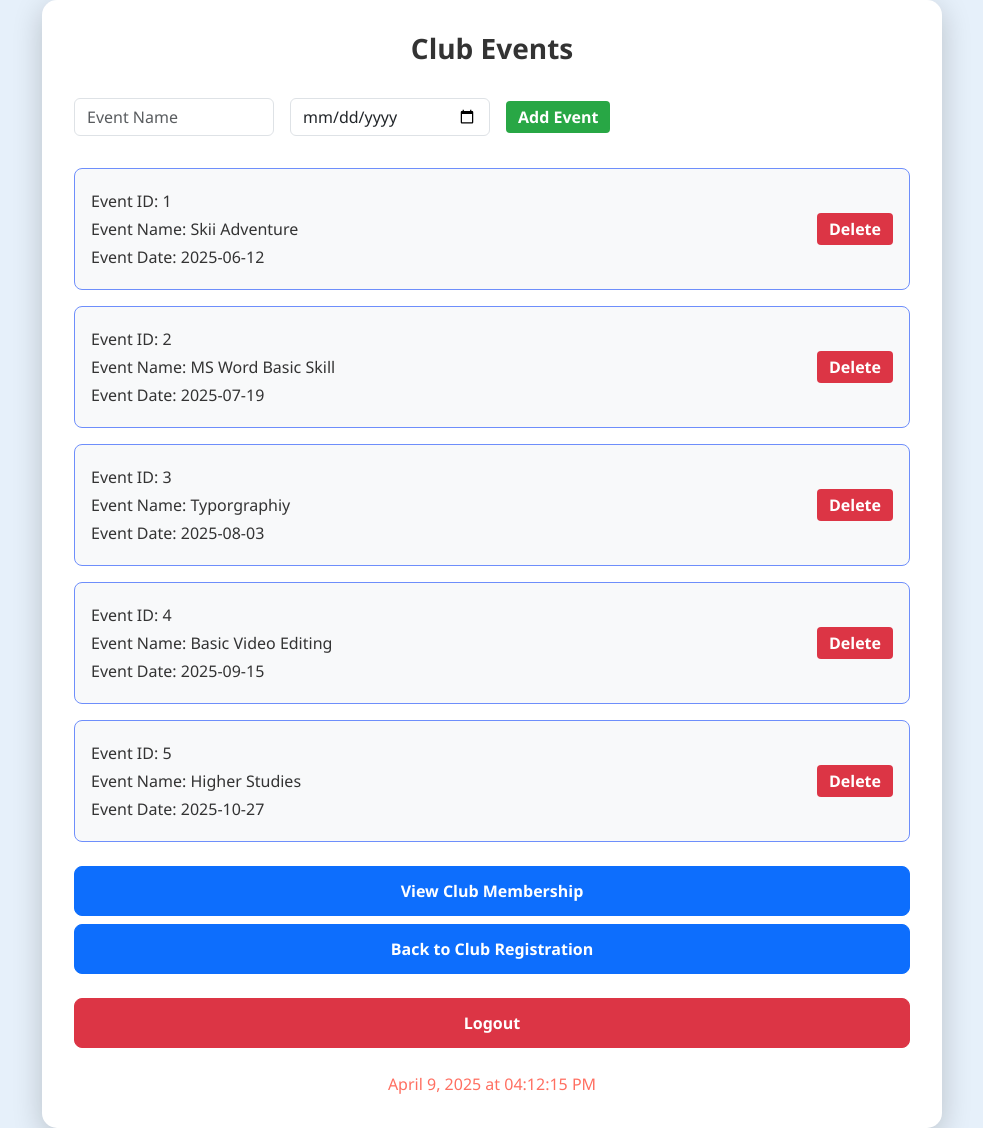
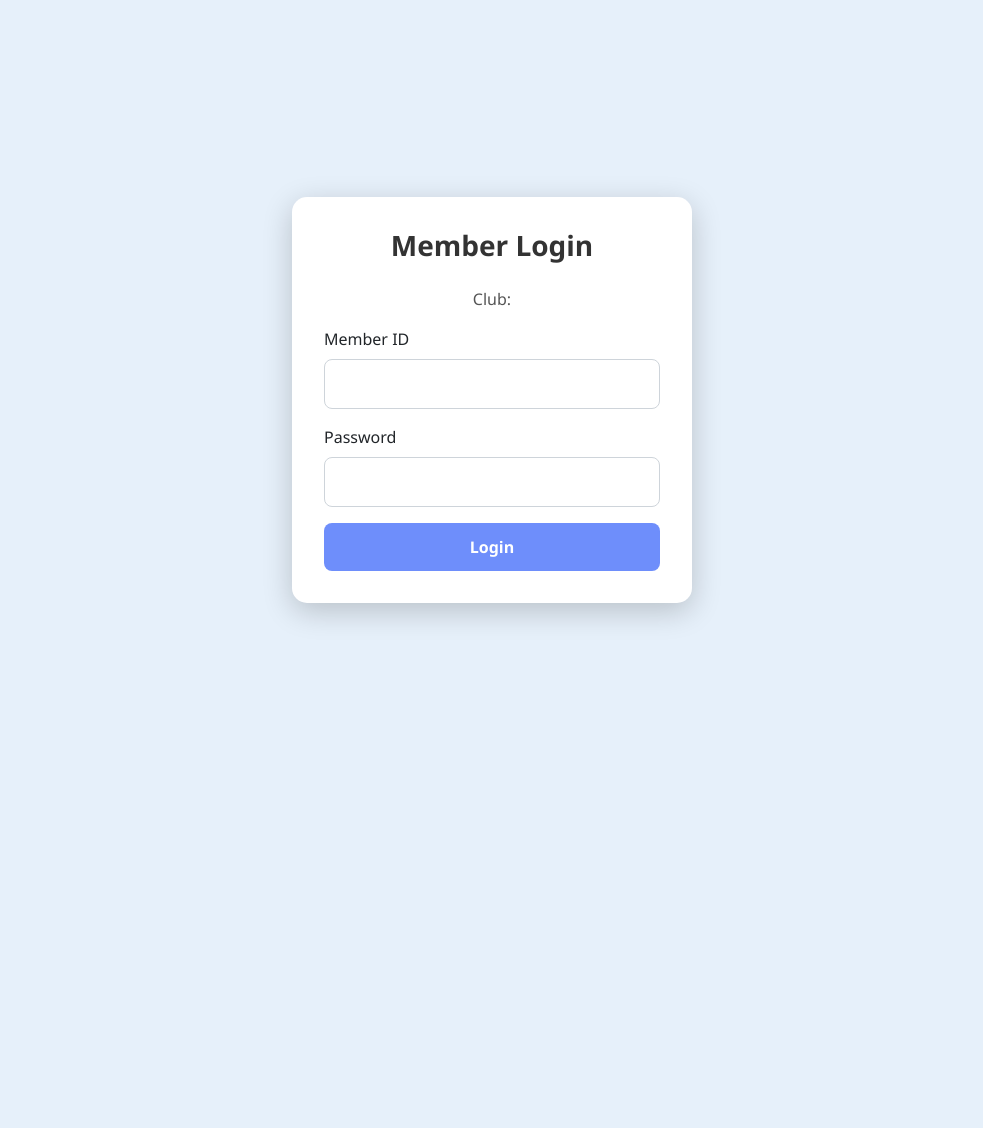
Before and after one commit to ratul41907/Club-Management-System, a PHP site: page /general.php in a window 1280 px wide. Shown: the whole page, without its empty margins (148-1131 px from the left). After the commit the page ends 621 px from the top, so only its background shows below. Run offline with PHP 8.4, Linux system fonts and the light colour scheme; the visitor is signed in with stand-in values (Sample User, id 1).

Commit message:
Add files via upload

```diff
--- a/general.php
+++ b/general.php
@@ -1,76 +1,44 @@
 <?php
 session_start();
 
-// Check if user is logged in (either as lead or general member)
-if (!isset($_SESSION['logged_in']) || $_SESSION['logged_in'] !== true) {
+// Check if user is logged in and has selected a club
+if (!isset($_SESSION['logged_in']) || $_SESSION['logged_in'] !== true || !isset($_SESSION['selected_club_id'])) {
     header("Location: index.php");
     exit();
 }
 
-// Determine user role
-$is_lead = isset($_SESSION['lead_logged_in']) && $_SESSION['lead_logged_in'] === true;
-$is_general = isset($_SESSION['general_logged_in']) && $_SESSION['general_logged_in'] === true;
+// Handle member login form submission
+if (isset($_POST['member_login'])) {
+    $member_id = trim($_POST['member_id'] ?? '');
+    $password = trim($_POST['password'] ?? '');
 
-if (!$is_lead && !$is_general) {
-    header("Location: index.php");
-    exit();
+    // Hardcoded credentials for demo (replace with database check in production)
+    $valid_member_id = "member123";
+    $valid_password = "pass456";
+
+    if ($member_id === $valid_member_id && $password === $valid_password) {
+        $_SESSION['member_logged_in'] = true;
+        $_SESSION['member_id'] = $member_id;
+        header("Location: member_dashboard.php"); // Redirect to a member dashboard
+        exit();
+    } else {
+        $login_error = "Invalid Member ID or Password!";
+    }
 }
 
-// Ensure events array exists in session
-if (!isset($_SESSION['events']) || !is_array($_SESSION['events'])) {
-    $_SESSION['events'] = [
-        ['event_id' => 1, 'event_name' => 'Skii Adventure', 'event_date' => '2025-06-12'],
-        ['event_id' => 2, 'event_name' => 'MS Word Basic Skill', 'event_date' => '2025-07-19'],
-        ['event_id' => 3, 'event_name' => 'Typorgraphiy', 'event_date' => '2025-08-03'],
-        ['event_id' => 4, 'event_name' => 'Basic Video Editing', 'event_date' => '2025-09-15'],
-        ['event_id' => 5, 'event_name' => 'Higher Studies', 'event_date' => '2025-10-27']
-    ];
-}
-
-// Handle adding a new event (only for leads)
-if (isset($_POST['add_event'])) {
-    if (!$is_lead) {
-        $_SESSION['access_error'] = "You do not have permission to add events!";
-        header("Location: club_events.php");
-        exit();
-    }
-
-    $event_name = filter_input(INPUT_POST, 'event_name', FILTER_SANITIZE_STRING);
-    $event_date = filter_input(INPUT_POST, 'event_date', FILTER_SANITIZE_STRING);
-
-    if (!empty($event_name) && !empty($event_date) && preg_match('/^\d{4}-\d{2}-\d{2}$/', $event_date)) {
-        $existing_ids = array_column($_SESSION['events'], 'event_id');
-        $new_event_id = empty($existing_ids) ? 1 : (max($existing_ids) + 1);
-
-        $_SESSION['events'][] = [
-            'event_id' => $new_event_id,
-            'event_name' => $event_name,
-            'event_date' => $event_date
-        ];
-    }
-    header("Location: club_events.php");
-    exit();
-}
-
-// Handle deleting an event (only for leads)
-if (isset($_POST['delete_event'])) {
-    if (!$is_lead) {
-        $_SESSION['access_error'] = "You do not have permission to delete events!";
-        header("Location: club_events.php");
-        exit();
-    }
-
-    $index = filter_input(INPUT_POST, 'event_index', FILTER_VALIDATE_INT);
-
-    if ($index !== false && $index !== null && isset($_SESSION['events'][$index])) {
-        unset($_SESSION['events'][$index]);
-        $_SESSION['events'] = array_values($_SESSION['events']);
-    }
-    header("Location: club_events.php");
-    exit();
-}
-
-$events = $_SESSION['events'];
+// Get selected club details
+$selected_club_id = $_SESSION['selected_club_id'];
+$all_clubs = array_merge(
+    [
+        ["club_id" => "1", "club_name" => "Robotics Club"],
+        ["club_id" => "2", "club_name" => "Social Service Club"],
+        ["club_id" => "3", "club_name" => "Game Club"]
+    ],
+    $_SESSION['additional_clubs'] ?? []
+);
+$selected_club = current(array_filter($all_clubs, function($club) use ($selected_club_id) {
+    return $club['club_id'] === $selected_club_id;
+}));
 ?>
 
 <!DOCTYPE html>
@@ -78,7 +46,7 @@ $events = $_SESSION['events'];
 <head>
     <meta charset="UTF-8">
     <meta name="viewport" content="width=device-width, initial-scale=1.0">
-    <title>Club Events - Student Club Management System</title>
+    <title>Member Login - <?php echo htmlspecialchars($selected_club['club_name']); ?></title>
     <link href="https://cdn.jsdelivr.net/npm/bootstrap@5.3.3/dist/css/bootstrap.min.css" rel="stylesheet" integrity="sha384-QWTKZyjpPEjISv5WaRU9OFeRpok6YctnYmDr5pNlyT2bRjXh0JMhjY6hW+ALEwIH" crossorigin="anonymous">
     <style>
         body {
@@ -90,183 +58,75 @@ $events = $_SESSION['events'];
             margin: 0;
             font-family: 'Segoe UI', Tahoma, Geneva, Verdana, sans-serif;
         }
-        .events-container {
-            max-width: 900px;
+        .login-container {
+            max-width: 400px;
             width: 100%;
             padding: 2rem;
             background: white;
             border-radius: 15px;
             box-shadow: 0 8px 30px rgba(0, 0, 0, 0.2);
-            transition: transform 0.3s ease;
-        }
-        .events-container:hover {
-            transform: translateY(-5px);
         }
         h3 {
             font-weight: 700;
             color: #333;
             text-align: center;
-            margin-bottom: 2rem;
-        }
-        .event-box {
-            background: #f8f9fa;
-            border: 1px solid #6e8efb;
-            border-radius: 8px;
-            padding: 1rem;
-            margin-bottom: 1rem;
-            transition: all 0.3s ease;
-            display: flex;
-            justify-content: space-between;
-            align-items: center;
-        }
-        .event-box:hover {
-            transform: scale(1.02);
-            box-shadow: 0 4px 15px rgba(110, 142, 251, 0.2);
-        }
-        .event-info {
-            flex-grow: 1;
-        }
-        .info-text {
-            margin: 0.25rem 0;
-            color: #333;
-        }
-        .btn-delete {
-            padding: 0.25rem 0.75rem;
-            background: #dc3545;
-            border: none;
-            border-radius: 4px;
-            color: white;
-            font-weight: 600;
-            transition: all 0.3s ease;
-        }
-        .btn-delete:hover {
-            background: #c82333;
-            transform: scale(1.05);
-        }
-        .add-event-form {
-            margin-bottom: 2rem;
-            display: flex;
-            gap: 1rem;
-            align-items: center;
+            margin-bottom: 1.5rem;
         }
         .form-control {
-            max-width: 200px;
+            border-radius: 8px;
+            padding: 0.75rem;
+            border: 1px solid #ced4da;
         }
-        .btn-add {
-            padding: 0.25rem 0.75rem;
-            background: #28a745;
+        .form-control:focus {
+            border-color: #6e8efb;
+            box-shadow: 0 0 8px rgba(110, 142, 251, 0.6);
+        }
+        .btn-primary {
+            background: #6e8efb;
             border: none;
-            border-radius: 4px;
-            color: white;
-            font-weight: 600;
-            transition: all 0.3s ease;
-        }
-        .btn-add:hover {
-            background: #218838;
-            transform: scale(1.05);
-        }
-        .btn-danger {
-            width: 100%;
             padding: 0.75rem;
             border-radius: 8px;
             font-weight: 600;
-            margin-top: 1.5rem;
+            width: 100%;
         }
-        .btn-primary {
-            width: 100%;
-            padding: 0.75rem;
-            border-radius: 8px;
-            font-weight: 600;
-            margin-top: 0.5rem;
-        }
-        #clock {
-            text-align: center;
-            margin-top: 1.5rem;
-            font-size: 1rem;
-            transition: color 1s ease;
+        .btn-primary:hover {
+            background: #5a75d9;
         }
         .alert {
             border-radius: 8px;
+            margin-top: 1rem;
+        }
+        .club-info {
+            text-align: center;
             margin-bottom: 1rem;
+            color: #555;
         }
     </style>
-    <script>
-        document.addEventListener("DOMContentLoaded", function () {
-            function updateClock() {
-                const now = new Date();
-                const options = {
-                    year: 'numeric',
-                    month: 'long',
-                    day: 'numeric',
-                    hour: '2-digit',
-                    minute: '2-digit',
-                    second: '2-digit'
-                };
-                const clock = document.getElementById('clock');
-                if (clock) {
-                    clock.textContent = now.toLocaleString('en-US', options);
-                    const hour = now.getHours();
-                    if (hour >= 6 && hour < 12) {
-                        clock.style.color = "#6e8efb";
-                    } else if (hour >= 12 && hour < 18) {
-                        clock.style.color = "#ff6f61";
-                    } else {
-                        clock.style.color = "#a777e3";
-                    }
-                }
-            }
-            setInterval(updateClock, 1000);
-            updateClock();
-        });
-    </script>
 </head>
 <body>
-    <div class="events-container">
-        <h3>Club Events</h3>
+    <div class="login-container">
+        <h3>Member Login</h3>
+        <div class="club-info">
+            Club: <?php echo htmlspecialchars($selected_club['club_name']); ?>
+        </div>
 
-        <!-- Display access error if any -->
-        <?php if (isset($_SESSION['access_error'])): ?>
+        <?php if (isset($login_error)): ?>
             <div class="alert alert-danger" role="alert">
-                <?php echo htmlspecialchars($_SESSION['access_error']); unset($_SESSION['access_error']); ?>
+                <?php echo htmlspecialchars($login_error); ?>
             </div>
         <?php endif; ?>
 
-        <!-- Add Event Form (visible and functional only for leads) -->
-        <?php if ($is_lead): ?>
-            <form class="add-event-form" method="post" action="club_events.php">
-                <input type="text" name="event_name" class="form-control" placeholder="Event Name" required>
-                <input type="date" name="event_date" class="form-control" required>
-                <button type="submit" name="add_event" class="btn-add">Add Event</button>
-            </form>
-        <?php endif; ?>
-
-        <!-- Event List -->
-        <?php if (empty($events)): ?>
-            <p class="text-center">No events found.</p>
-        <?php else: ?>
-            <?php foreach ($events as $index => $event): ?>
-                <div class="event-box">
-                    <div class="event-info">
-                        <p class="info-text">Event ID: <?php echo htmlspecialchars($event['event_id']); ?></p>
-                        <p class="info-text">Event Name: <?php echo htmlspecialchars($event['event_name']); ?></p>
-                        <p class="info-text">Event Date: <?php echo htmlspecialchars($event['event_date']); ?></p>
-                    </div>
-                    <?php if ($is_lead): ?>
-                        <form method="post" action="club_events.php">
-                            <input type="hidden" name="event_index" value="<?php echo $index; ?>">
-                            <button type="submit" name="delete_event" class="btn-delete">Delete</button>
-                        </form>
-                    <?php endif; ?>
-                </div>
-            <?php endforeach; ?>
-        <?php endif; ?>
-
-        <?php if ($is_lead): ?>
-            <a href="club_membership.php" class="btn btn-primary">View Club Membership</a>
-            <a href="clubregistration.php" class="btn btn-primary">Back to Club Registration</a>
-        <?php endif; ?>
-        <a href="dashboard.php?logout=true" class="btn btn-danger">Logout</a>
-        <div id="clock"></div>
+        <form action="general.php" method="post">
+            <div class="mb-3">
+                <label for="member_id" class="form-label">Member ID</label>
+                <input type="text" class="form-control" id="member_id" name="member_id" required>
+            </div>
+            <div class="mb-3">
+                <label for="password" class="form-label">Password</label>
+                <input type="password" class="form-control" id="password" name="password" required>
+            </div>
+            <button type="submit" class="btn btn-primary" name="member_login">Login</button>
+        </form>
     </div>
     <script src="https://cdn.jsdelivr.net/npm/bootstrap@5.3.3/dist/js/bootstrap.bundle.min.js" integrity="sha384-YvpcrYf0tY3lHB60NNkmXc5s9fDVZLESaAA55NDzOxhy9GkcIdslK1eN7N6jIeHz" crossorigin="anonymous"></script>
 </body>
```
